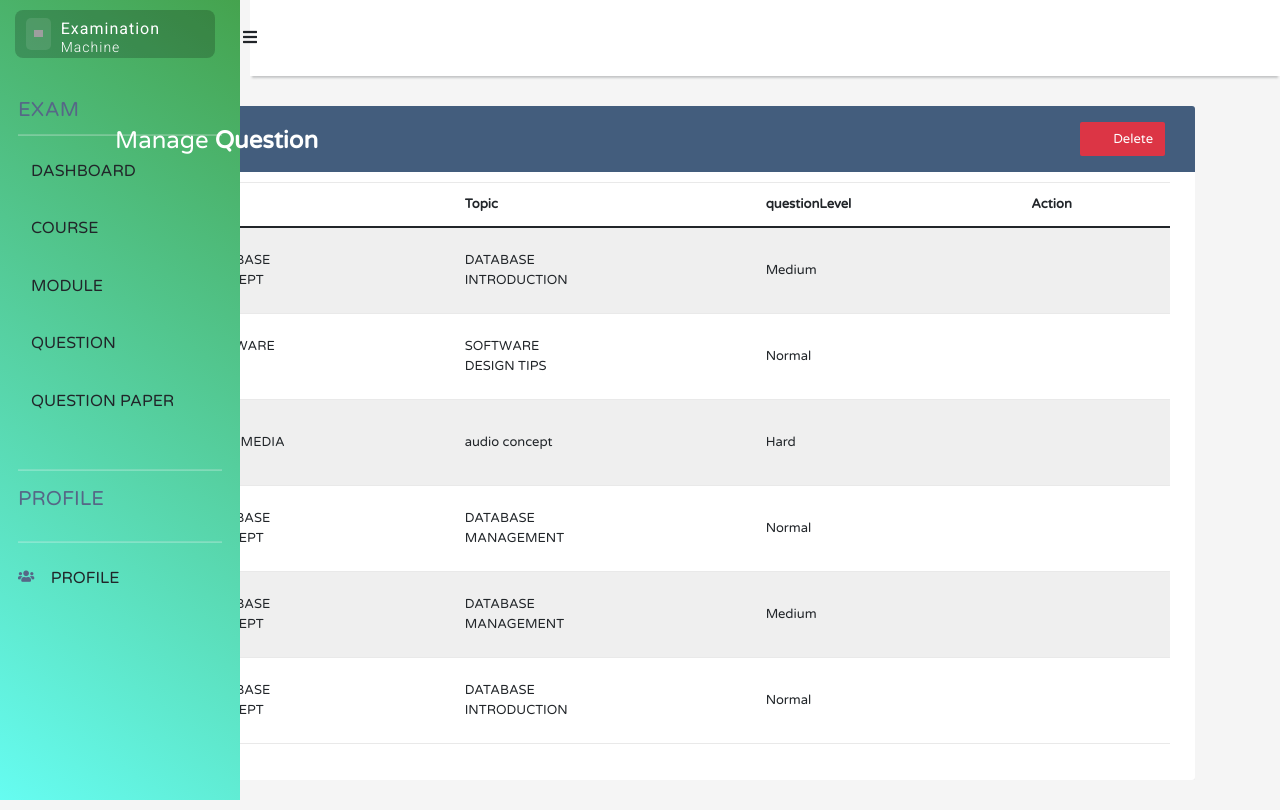
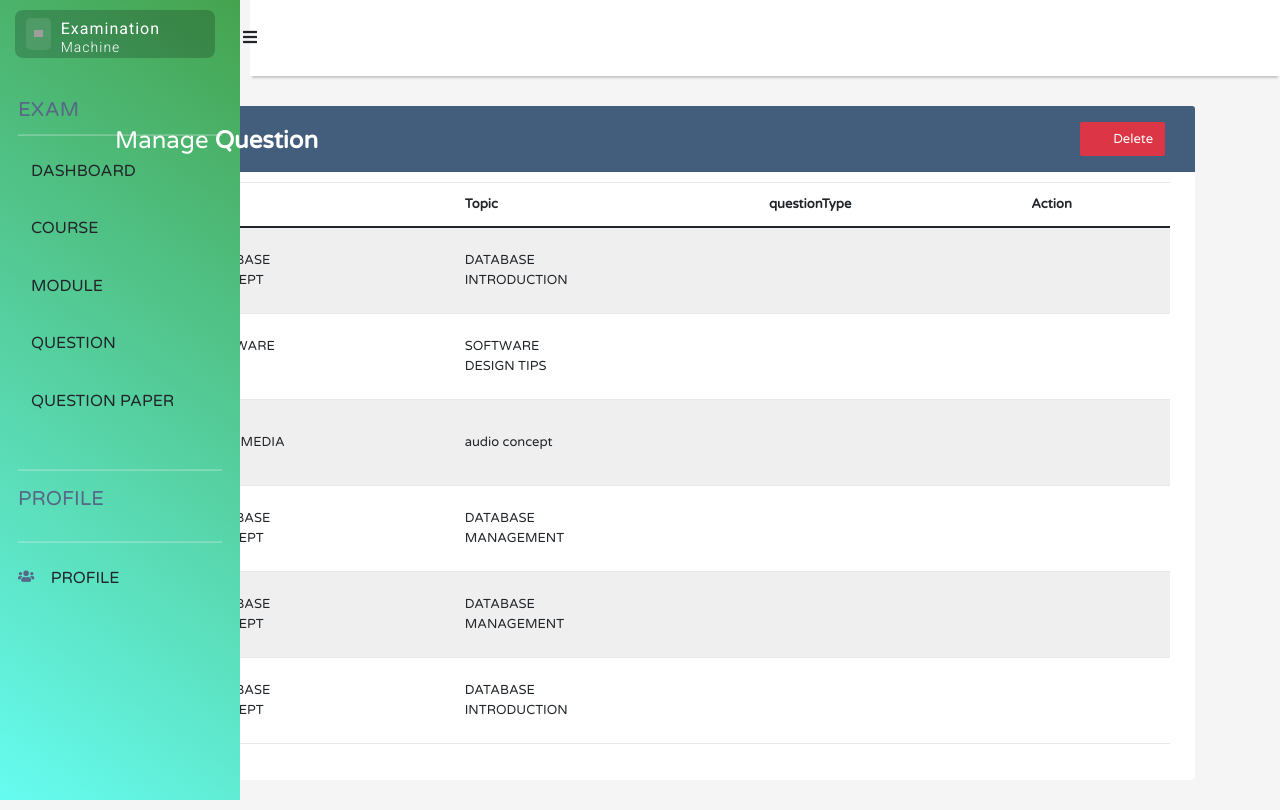
Before and after one commit to BENETHNGOSWE/finalProjectPhase2, a Django app: template templates/FYPAPP/question_manage.html in a window 1280 px wide. Run offline with Django 4.2, Linux system fonts and the light colour scheme; data comes from the database, SQL or seed files in the repository; tables that the repository leaves empty hold one stand-in row (values such as "Sample post"); the template is opened without the code that fills it: values that come from a table or form of the project are taken from there, most other values are stand-ins (such as "Sample title", 1, 10 or a date in 2020); some libraries are stand-ins or nearby versions; grey boxes are pictures that could not be loaded.

Commit message:
dah haikuwa rahisi KABISA

```diff
--- a/templates/FYPAPP/add_question.html
+++ b/templates/FYPAPP/add_question.html
@@ -316,7 +316,7 @@
       <div class="form-outline">
         <!-- <input type="text" id="form9Example3" name="questiontype" class="form-control" /> -->
         <label class="form-label" for="form9Example3">Question Type</label>
-        {{ form.questiontype }}
+        {{ form.questionType }}
 
       </div>
     </div>
--- a/templates/FYPAPP/question_manage.html
+++ b/templates/FYPAPP/question_manage.html
@@ -289,7 +289,7 @@
                             <th>somo</th>
                             <th>Topic</th>
                             <!-- <th>questionTypee</th> -->
-                            <th>questionLevel</th>
+                            <th>questionType</th>
                             <th>Action</th>
                         </tr>
                     </thead>
@@ -298,7 +298,7 @@
                         <td>{{question.somo}}</td>
                         <td>{{question.topic}}</td>
                         <!-- <td>{{data.questionType}}</td> -->
-                        <td>{{question.questionLevel}}</td>
+                        <td>{{question.questionType}}</td>
                         <td>
 							<div class="container-fluid">
 								<div class="row">
```
Also changed, not shown: FYPAPP/migrations/0001_initial.py, mtihani/migrations/0001_initial.py.
